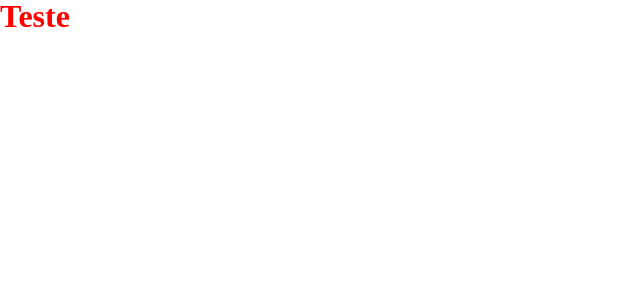
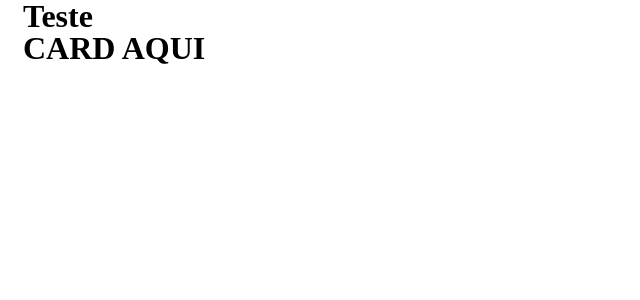
Before and after one commit to frreiro/Zippia_Challenge, a Next.js app: page /test/jobs in a window 1280 px wide. Shown: the top 300 px of the page, without its empty margins (0-640 px from the left). Built offline with nearby package versions, Linux system fonts and the light colour scheme.

Commit message:
feat: styled theme added

```diff
--- a/src/components/Jobs/Card.tsx
+++ b/src/components/Jobs/Card.tsx
@@ -1,6 +1,8 @@
 
-function Card() {
-
+const  Card: React.FC =  () => {
+	return (
+		<h1>CARD AQUI</h1>
+	)
 }
 
 export default Card
--- /dev/null
+++ b/src/components/Jobs/Header.tsx
@@ -0,0 +1,6 @@
+
+const Header: React.FC = () => {
+	return <h1>opa</h1>
+}
+
+export default Header;
--- a/src/pages/_app.tsx
+++ b/src/pages/_app.tsx
@@ -1,11 +1,12 @@
 import type { AppProps } from 'next/app'
 import GlobalStyles from '../styles/GlobalStyles'
+import {Theme} from '../styles/Theme'
 
 export default function App({ Component, pageProps }: AppProps) {
   return(
-	<>
+	<Theme>
 	<GlobalStyles/>
 	 <Component {...pageProps} />
-	</>
+	</Theme>
 	 )
 }
--- a/src/pages/test/jobs/index.tsx
+++ b/src/pages/test/jobs/index.tsx
@@ -1,4 +1,5 @@
 import Head from 'next/head'
+import Card from '../../../components/Jobs/Card'
 import Container from '../../../styles/Jobs'
 export default function Home() {
   return (
@@ -10,6 +11,7 @@ export default function Home() {
 		<h1>
 			Teste
 		</h1>
+		<Card/>
 	</Container>
   )
 }
--- a/src/styles/Jobs.tsx
+++ b/src/styles/Jobs.tsx
@@ -1,10 +1,7 @@
 import styled from "styled-components"
+
 const Container = styled.div`
-	h1{
-		color: red;
-	}
-
-
+	padding: 0 23px 0 23px;
 `;
 
 export default Container
--- /dev/null
+++ b/src/styles/Jobs/Card.tsx
@@ -0,0 +1,9 @@
+import styled from "styled-components"
+
+
+const Card = styled.div`
+	width: 308px;
+	height: 92px;
+	border-radius: 10px;
+	border: 1px solid ${props => props.theme.colors.border}
+`;
--- /dev/null
+++ b/src/styles/Theme.tsx
@@ -0,0 +1,30 @@
+import { ThemeProvider } from "styled-components";
+import { PropsWithChildren } from "react";
+const theme = {
+	colors: {
+		header: '#343A40',
+		selected: ' rgba(131, 121, 243, 0.1)',
+		primary: '#FFFFFF',
+		secondary: '#949494',
+		border: '#8D8D8D',
+		divider: '#D9D9D9'
+	},
+
+	font: "Open Sans",
+	fontSizes: {
+		mobile: {
+			extraLarge: "25px",
+			large: "18px",
+			medium: "15px",
+			mediumSmall: "12.5px",
+			small: "10px",
+			extraSmall: "7.5px"
+		},
+	}
+
+}
+const Theme: React.FC<PropsWithChildren> = ({ children }) => {
+	return <ThemeProvider theme={theme}>{children}</ThemeProvider>
+}
+
+export {Theme, theme}
```
Also changed, not shown: src/styles/styled.d.ts (added, +11 -0 lines).
